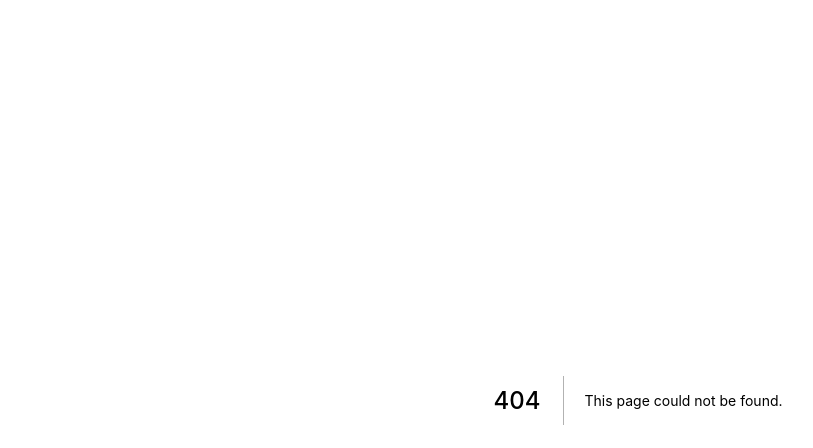
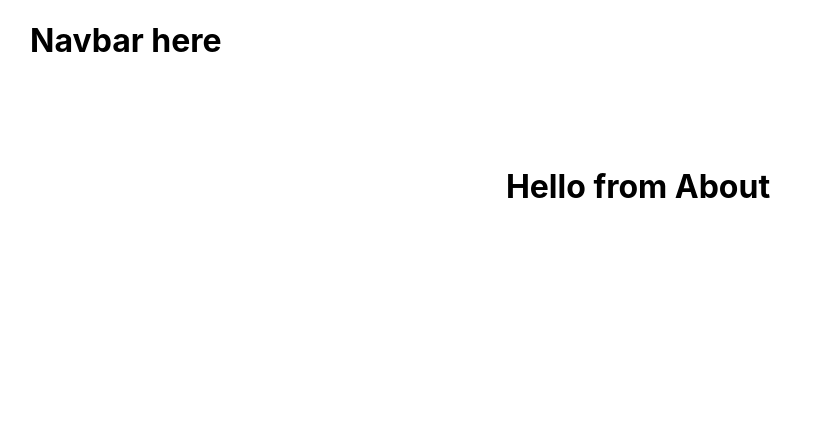
Before and after one commit to ChabaJosa/iconic-nextjs, a Next.js app: page /about in a window 1280 px wide. Before the commit this address had no page. Shown: the top 448 px of the page, without its empty margins (2-815 px from the left). Built offline with nearby package versions, Linux system fonts and the light colour scheme.

Commit message:
Added my first next component

```diff
--- /dev/null
+++ b/components/Layout.js
@@ -0,0 +1,11 @@
+import React from "react";
+import styles from "../styles/Layout.module.css";
+//
+export default function Layout({ children }) {
+  return (
+    <div className={styles.container}>
+      <h1>Navbar here</h1>
+      <main className={styles.main}> {children}</main>
+    </div>
+  );
+}
--- a/pages/_app.js
+++ b/pages/_app.js
@@ -1,7 +1,8 @@
 import '../styles/globals.css'
+import Layout from '../components/Layout'
 
 function MyApp({ Component, pageProps }) {
-  return <Component {...pageProps} />
+  return <Layout><Component {...pageProps} /></Layout>
 }
 
 export default MyApp
--- /dev/null
+++ b/pages/about.js
@@ -0,0 +1,11 @@
+import React from 'react';
+
+export default function About() {
+  return (
+      <>
+      <div>
+          <h1>Hello from About</h1>
+      </div>
+      </>
+  )
+}
--- /dev/null
+++ b/styles/Layout.module.css
@@ -0,0 +1,50 @@
+.container {
+  padding: 0 2rem;
+}
+
+.main {
+  min-height: 100vh;
+  padding: 4rem 0;
+  flex: 1;
+  display: flex;
+  flex-direction: column;
+  justify-content: flex-start;
+  align-items: center;
+}
+
+.title a {
+  color: #0070f3;
+  text-decoration: none;
+}
+
+.title a:hover,
+.title a:focus,
+.title a:active {
+  text-decoration: underline;
+}
+
+.title {
+  margin: 0;
+  line-height: 1.15;
+  font-size: 4rem;
+}
+
+.title,
+.description {
+  text-align: center;
+}
+
+.description {
+  margin: 4rem 0;
+  line-height: 1.5;
+  font-size: 1.5rem;
+}
+
+.code {
+  background: #fafafa;
+  border-radius: 5px;
+  padding: 0.75rem;
+  font-size: 1.1rem;
+  font-family: Menlo, Monaco, Lucida Console, Liberation Mono, DejaVu Sans Mono,
+    Bitstream Vera Sans Mono, Courier New, monospace;
+}
```
Also changed, not shown: pages/index.js (+14 -4 lines).
